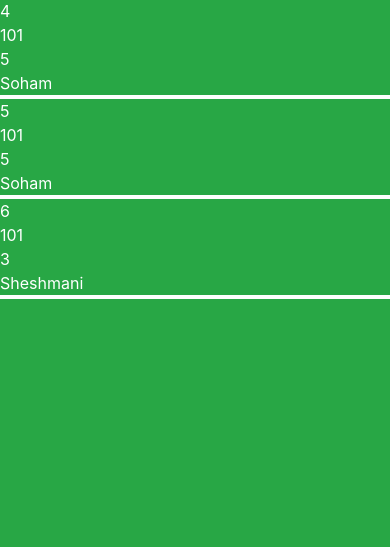
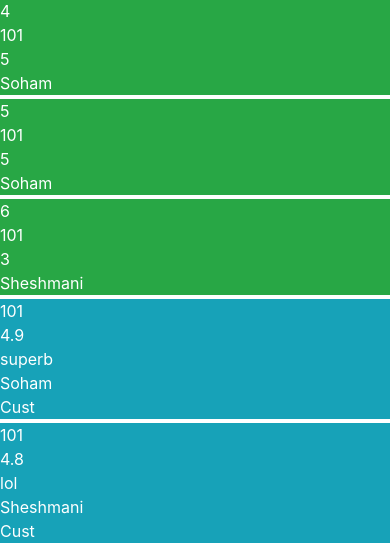
Before and after one commit to sheshmaninigam/Mani, a Django app: page /food/detail/1/ in a window 390 px wide. Shown: the part 1031-1578 px from the top of the page. Before the commit the page ends 1330 px from the top, so only its background shows below. Run offline with Django 4.2, Linux system fonts and the light colour scheme; a user stored in the database is signed in; data comes from the database, SQL or seed files in the repository; both versions use the stored data as it was after the commit.

Commit message:
commit:85

```diff
--- a/food/templates/food/detail.html
+++ b/food/templates/food/detail.html
@@ -125,6 +125,8 @@
 
     {% endif %}
 
+    <!-- green -->
+
     {% if user.profile.user_type == "Cust" or user.profile.user_type == "Admin" or user.profile.user_type == "Rest" %}
 
         {% for obj in oco %}
@@ -181,6 +183,75 @@
 
     {% endif %}
 
+    <!-- add feedback and ratings  button  -->
+    {% if user.profile.user_type == "Cust"  %}
+        <a href="{% url 'users:CusRatFeed' item.id item.prod_code %}" class="btn btn-dark offset-md-5 mb-2 ">
+            Add Ratings and Feedback
+        </a>
+
+    {% endif %}
+
+    <!-- blue -->
+
+    {% if user.profile.user_type == "Cust" or user.profile.user_type == "Admin" or user.profile.user_type == "Rest" %}
+
+        {% for obj in crf %}
+
+        <div class="row mb-1">
+
+            <div class="col-md-8 offset-md-2 bg-info text-white">
+
+                <div class="row">
+                    <div class="col-md-1 text-left">
+                        {{ obj.prod_code }}
+                    </div>
+
+                    <div class="col-md-1 text-left">
+                        {{ obj.ratings }}
+                    </div>
+
+                    <div class="col-md-2 text-left">
+                        {{ obj.feedback }}
+                    </div>
+
+                    <div class="col-md-2 text-left">
+                        {{ obj.username }}
+                    </div>
+                    <div class="col-md-2 text-left">
+                        {{ obj.user_type }}
+                    </div>
+
+                    <div class="col-md-2 text-left">
+                        {% if obj.username == user.username %}
+                        <a href="#" class="btn btn-warning btn-sm">
+                            Edit
+                        </a>
+                        {% endif %}
+                    </div>
+
+                    <div class="col-md-2 text-left">
+                        {% if obj.username == user.username  %}
+                        <a href="#" class="btn btn-primary btn-sm">
+                            Delete
+                        </a>
+                        {% endif %}
+                    </div>
+
+                </div>
+
+            </div>
+
+            <div class="col-md-2">
+
+            </div>
+
+        </div>
+
+        {% endfor %}
+
+
+    {% endif %}
+
 {% endif %}
 
 
--- a/food/views.py
+++ b/food/views.py
@@ -8,7 +8,7 @@ from django.views.generic.detail import DetailView
 from django.views.generic.edit import CreateView
 from django.urls import reverse_lazy
 from food.models import History
-from users.models import CusOrders
+from users.models import CusOrders,CusRatingFeedback
 
 
 # Create your views here.
@@ -66,10 +66,15 @@ def detail(request,item_id):
             user = request.user.username
         )
 
+    crf = CusRatingFeedback.objects.filter(
+        prod_code = item.prod_code
+    )
+
     context = {
          "item":item,
          "hist":hist,
          "oco":Obj_CusOrd,
+         "crf":crf,
     }
     return render(request, "food/detail.html", context)
 
--- a/users/urls.py
+++ b/users/urls.py
@@ -7,6 +7,9 @@ urlpatterns = [
      # orders
      path("orders/<int:id>/<int:pdcd>/<str:user>/",views.Orders, name="orders"),
 
-     # updating
+     # updating customer orders
      path("upd_orders/<int:id>/<int:upd_order_id>/",views.update_orders,name="upd_orders"),
+
+     # customer rating-feedback
+     path("crf/<int:it_id>/<int:pc>/",views.CusRatFeed,name="CusRatFeed"),
 ]
```
Also changed, not shown: users/forms.py (+6 -1 lines), users/templates/users/item-form.html (added, +10 -0 lines), users/views.py (+19 -2 lines), db.sqlite3.
